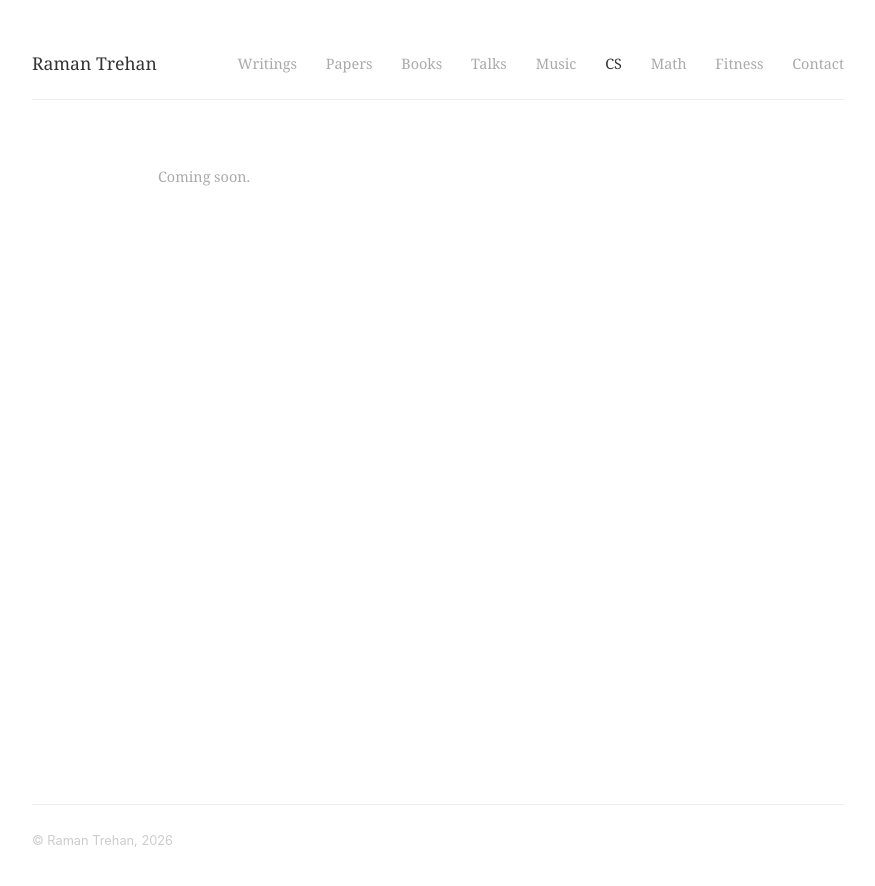
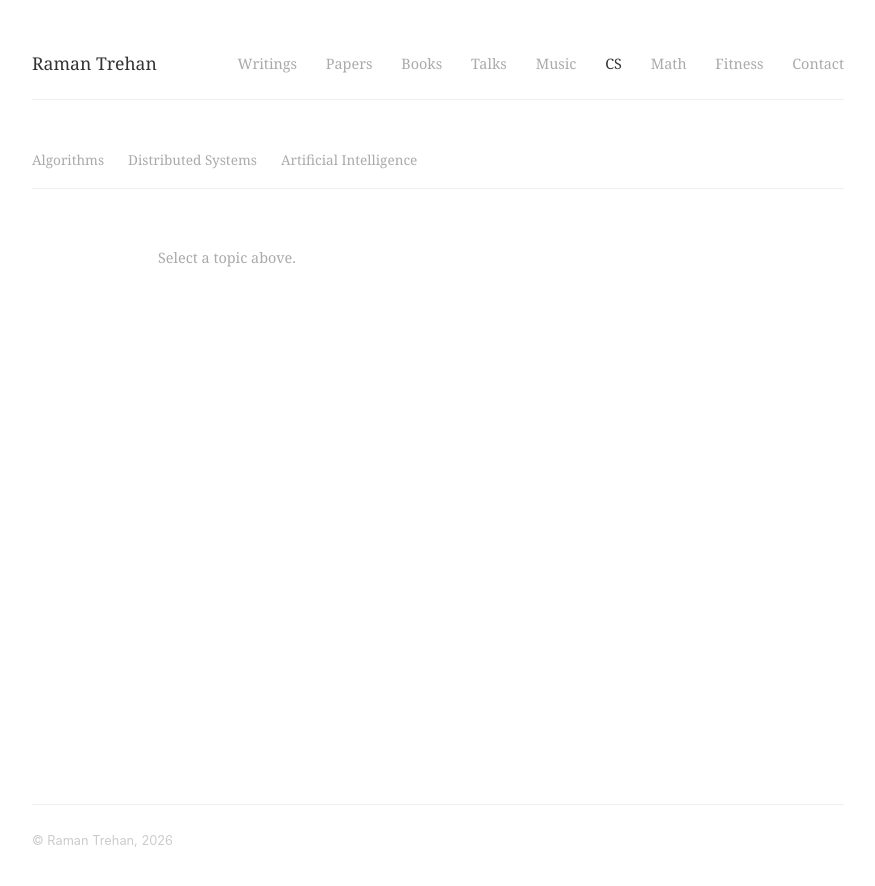
Before and after one commit to ramandeeptrehan/ramandeeptrehan.github.io, a Jekyll site: the page built from cs/index.html, in a window 1280 px wide. Shown: the top 886 px of the page, without its empty margins (202-1077 px from the left). Built offline with Jekyll 4.4.1, drawn with Linux system fonts in a browser that asks for light colours.

Commit message:
Add CS sub-pages with Algorithms, Distributed Systems, AI subnav

```diff
--- a/_layouts/default.html
+++ b/_layouts/default.html
@@ -27,6 +27,14 @@
     </nav>
   </header>
 
+  {% if page.url contains '/cs' %}
+  <nav class="subnav">
+    <a href="/cs/algorithms/" {% if page.url contains '/algorithms' %}class="active"{% endif %}>Algorithms</a>
+    <a href="/cs/distributed-systems/" {% if page.url contains '/distributed-systems' %}class="active"{% endif %}>Distributed Systems</a>
+    <a href="/cs/ai/" {% if page.url contains '/ai' %}class="active"{% endif %}>Artificial Intelligence</a>
+  </nav>
+  {% endif %}
+
   <main>{{ content }}</main>
 
   <footer>
--- a/assets/css/style.css
+++ b/assets/css/style.css
@@ -64,6 +64,29 @@ nav a:hover {
 }
 
 nav a.active {
+  color: #333;
+}
+
+/* Subnav */
+.subnav {
+  display: flex;
+  gap: 1.5rem;
+  margin-bottom: 2.5rem;
+  padding-bottom: 1rem;
+  border-bottom: 1px solid #eee;
+}
+
+.subnav a {
+  font-size: 0.85rem;
+  color: #aaa;
+  text-decoration: none;
+}
+
+.subnav a:hover {
+  color: #333;
+}
+
+.subnav a.active {
   color: #333;
 }
 
--- a/cs/index.html
+++ b/cs/index.html
@@ -4,5 +4,5 @@ title: Computer Science
 ---
 
 <div class="talks-page">
-  <p class="empty-state">Coming soon.</p>
+  <p class="empty-state">Select a topic above.</p>
 </div>
```
Also changed, not shown: cs/ai/index.html (added, +8 -0 lines), cs/algorithms/index.html (added, +8 -0 lines), cs/distributed-systems/index.html (added, +8 -0 lines).
